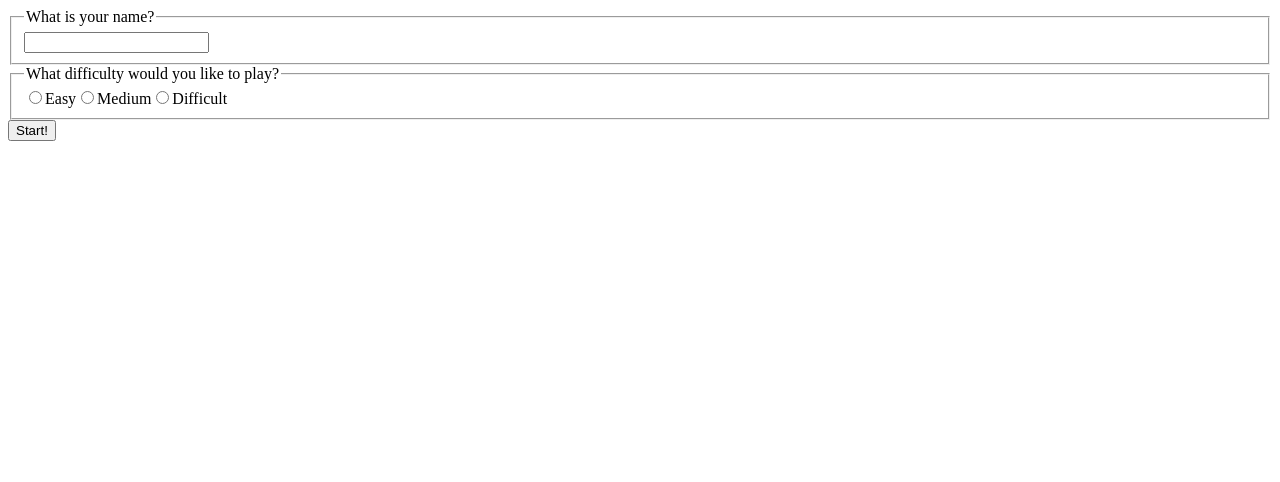
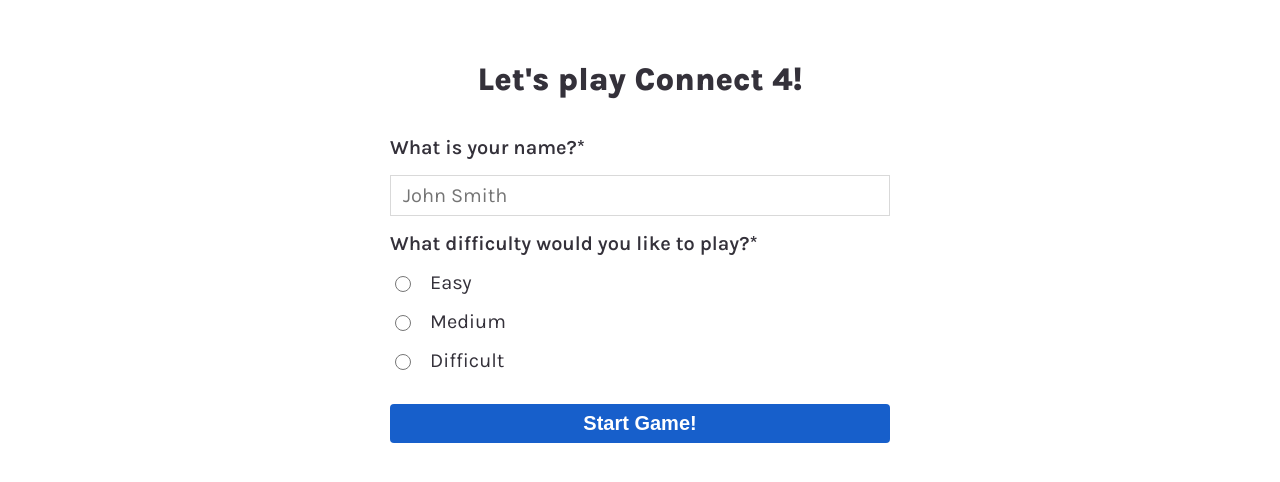
Before and after one commit to renakuai/connect-4-game, a React (Create React App) app: page / in a window 1280 px wide. Shown: the top 482 px of the page. Built offline with nearby package versions, Linux system fonts and the light colour scheme.

Commit message:
3 files modified

```diff
--- a/components/Game.tsx
+++ b/components/Game.tsx
@@ -154,9 +154,17 @@ export default function Game(props) {
   return (
     <div className="container">
       {!end ? (
-        <div className="turn">{player.active + "'s turn"}</div>
+        <div className="turn">
+          <h2>{player.active + "'s turn"}</h2>
+        </div>
       ) : (
-        <div className="end">{'game over!' + winner + ' is the winner!'}</div>
+        <div className="end">
+          <h2>
+            {winner === 'computer'
+              ? 'Game over! Sorry, the ' + winner + ' won this time around 😔'
+              : 'Game over! Congrats, ' + winner + '! You won the game! 🎉'}
+          </h2>
+        </div>
       )}
       <div className="gameboard">
         {gameboard.map((row, rowIndex) =>
--- a/components/StartScreen.tsx
+++ b/components/StartScreen.tsx
@@ -5,27 +5,41 @@ export default function StartScreen(props) {
   const { setPlayerName, setStart, playerName } = props;
 
   return (
-    <div className="start">
-      <fieldset>
-        <legend>What is your name?</legend>
+    <div className="container" id="start-form">
+      <h1>Let's play Connect 4!</h1>
+      <form
+        onSubmit={(e) => {
+          e.preventDefault();
+          setStart(true);
+        }}
+      >
+        <label htmlFor="name" id="question">
+          What is your name?*
+        </label>
         <input
           type="text"
           name="name"
           id="name"
           value={playerName}
+          placeholder="John Smith"
+          required
           onChange={(e) => setPlayerName(e.target.value)}
         />
-      </fieldset>
-      <fieldset>
-        <legend>What difficulty would you like to play?</legend>
+        <label htmlFor="difficulty" id="question">
+          What difficulty would you like to play?*
+        </label>
+        <div className="radio-group">
           <input
+            required
             type="radio"
             name="difficulty"
             value="easy"
             onClick={() => localStorage.setItem('difficulty', 'easy')}
           />
           <label htmlFor="easy">Easy</label>
+        </div>
 
+        <div className="radio-group">
           <input
             type="radio"
             name="difficulty"
@@ -33,7 +47,9 @@ export default function StartScreen(props) {
             onClick={() => localStorage.setItem('difficulty', 'medium')}
           />
           <label htmlFor="medium">Medium</label>
+        </div>
 
+        <div className="radio-group">
           <input
             type="radio"
             name="difficulty"
@@ -41,17 +57,10 @@ export default function StartScreen(props) {
             onClick={() => localStorage.setItem('difficulty', 'difficult')}
           />
           <label htmlFor="difficult">Difficult</label>
-      </fieldset>
+        </div>
 
-      <button
-        type="submit"
-        onClick={(e) => {
-          e.preventDefault();
-          setStart(true);
-        }}
-      >
-        Start!
-      </button>
+        <button type="submit">Start Game!</button>
+      </form>
     </div>
   );
 }
--- a/style.css
+++ b/style.css
@@ -1,27 +1,105 @@
-h1,
-p {
-  font-family: Lato;
+@import url('https://fonts.googleapis.com/css2?family=Inter:wght@400;600;800&family=Karla:wght@400;600;800&display=swap');
+
+body {
+  font-family: 'Karla', sans-serif;
+  color: #34313a;
+}
+
+.content {
+  margin-top: 40px;
+  display: grid;
+  grid-template-columns: 32px 1fr 32px;
+  justify-items: center;
+  text-align: center;
+}
+
+.container,
+form {
+  display: flex;
+  flex-direction: column;
+  grid-column: 2/3;
+  width: 100%;
+  gap: 1rem;
+}
+
+.container {
+  align-items: center;
+}
+
+fieldset {
+  width: 50%;
 }
 
 .gameboard {
   display: grid;
   grid-template-columns: repeat(7, 1fr);
-  grid-template-rows: repeat(6, 80px);
+  grid-template-rows: repeat(6, 1fr);
   background-color: #112d8f;
-  width: 700px;
-  margin-left: auto;
-  margin-right: auto;
+  width: 660px;
+  height: 450px;
   align-items: center;
   justify-items: center;
+  border-radius: 8px;
 }
 
 .grid {
   height: 74%;
   width: 60%;
   border-radius: 50%;
+  cursor: pointer;
 }
 
 svg {
   height: 50%;
   width: 50%;
 }
+
+.radio-group {
+  display: flex;
+  flex-direction: row;
+  align-items: center;
+  gap: 1rem;
+}
+
+#start-form {
+  max-width: 500px;
+  text-align: left;
+}
+
+label,
+input {
+  font-size: 20px;
+}
+
+#question {
+  font-weight: 600;
+}
+
+input {
+  padding: 8px 12px 8px 12px;
+  border: 1px solid #d9d9d9;
+  font-family: 'Karla', sans-serif;
+}
+
+input[type='radio'] {
+  height: 16px;
+  width: 16px;
+}
+
+button {
+  margin-top: 16px;
+  padding: 8px 12px 8px 12px;
+  border: none;
+  background-color: #175fcb;
+  color: white;
+  font-size: 20px;
+  font-weight: 600;
+  cursor: pointer;
+  transition: transform 250ms;
+  border-radius: 4px;
+}
+
+button:hover {
+  opacity: 0.9;
+  transform: translateY(-5px);
+}
```
Lines whose indentation alone changed are shown as unchanged.
